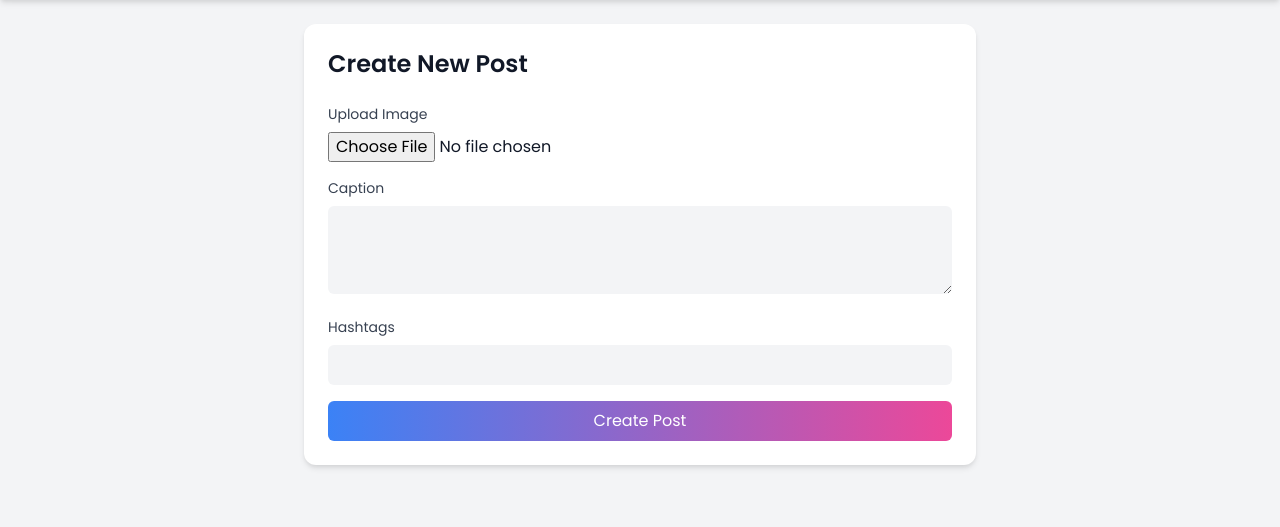
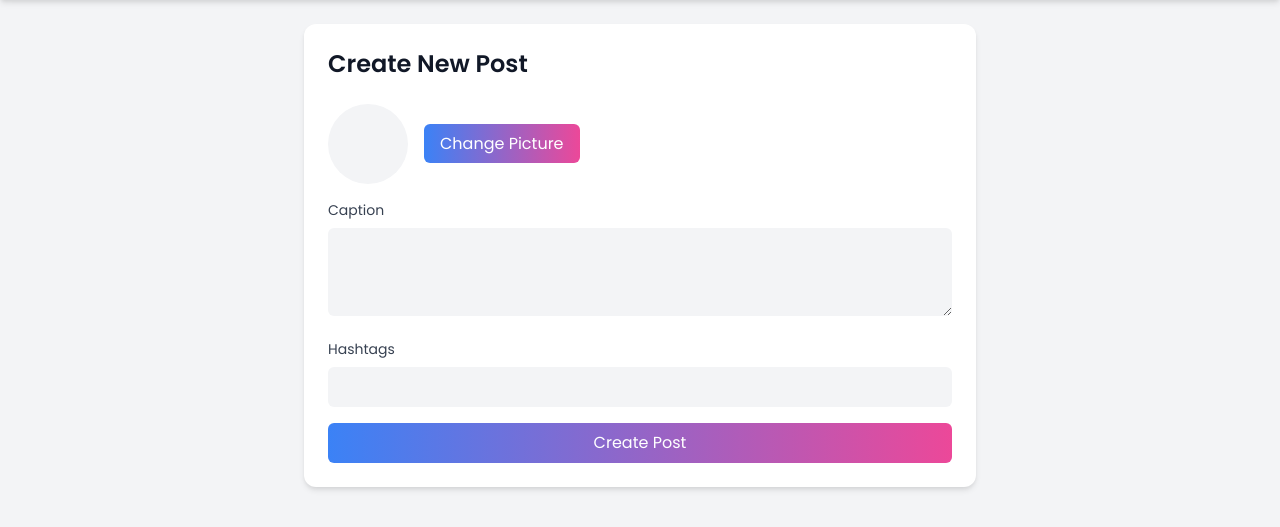
Before and after one commit to Samandar005/neo_gramm, a Django app: page /posts/create/ in a window 1280 px wide. Shown: the part 56-583 px from the top of the page. Run offline with Django 5.2, Linux system fonts and the light colour scheme; the visitor is signed in with stand-in values (Sample User, id 1); some libraries are stand-ins or nearby versions.

Commit message:
posts/form.html tugirlandi

```diff
--- a/posts/forms.py
+++ b/posts/forms.py
@@ -6,6 +6,14 @@ class PostForm(forms.ModelForm):
         model = Post
         fields = ('image', 'caption', 'hashtags')
         widgets = {
+            'image': forms.FileInput(
+                attrs={
+                    "id": "id_image",
+                    "class": "hidden",
+                    "style": "display:none;",
+                    "accept": "image/*",
+                }
+            ),
             'caption': forms.Textarea(attrs={
                 'class': 'w-full px-3 py-2 bg-gray-100 dark:bg-gray-700 rounded-md focus:outline-none focus:ring-2 focus:ring-neoblue dark:focus:ring-neopink transition-neo',
                 'rows': 3,
--- a/templates/posts/post_create.html
+++ b/templates/posts/post_create.html
@@ -13,17 +13,35 @@
                     {{ form.non_field_errors }}
                 </div>
             {% endif %}
-            <div>
-                <label for="{{ form.image.id_for_label }}" class="block text-sm font-medium text-gray-700 dark:text-gray-300 mb-2">
-                    Upload Image
-                </label>
-                {{ form.image }}
-                {% if form.image.errors %}
-                    <div class="text-red-600 text-sm mt-1">
-                        {{ form.image.errors }}
+                    <div class="flex items-center space-x-4">
+                    <div class="w-20 h-20 rounded-full bg-gray-100 flex items-center justify-center overflow-hidden">
+                        {% if form.instance.image %}
+                            <img id="imagePreview"
+                                 src="{{ form.instance.image.url }}"
+                                 alt="Image Preview"
+                                 class="w-full h-full object-cover">
+                        {% else %}
+                            <img id="imagePreview"
+                                 src=""
+                                 alt="Image Preview"
+                                 class="w-full h-full object-cover hidden">
+                            <i id="placeholderIcon"
+                               class="bi bi-person text-3xl text-gray-400"></i>
+                        {% endif %}
                     </div>
-                {% endif %}
-            </div>
+                    <div>
+                        <label for="id_image"
+                               class="bg-gradient-to-r from-neoblue to-neopink text-white py-2 px-4 rounded-md
+                                      hover:opacity-90 focus:outline-none focus:ring-2 focus:ring-offset-2
+                                      focus:ring-neoblue transition-neo cursor-pointer">
+                            Change Picture
+                        </label>
+                        {{ form.image }}
+                        {% if form.image.errors %}
+                            <p class="text-red-500 text-sm mt-1">{{ form.image.errors.0 }}</p>
+                        {% endif %}
+                    </div>
+                </div>
             <div>
                 <label for="{{ form.caption.id_for_label }}" class="block text-sm font-medium text-gray-700 dark:text-gray-300 mb-2">
                     Caption
@@ -60,4 +78,34 @@
         </form>
     </div>
 </div>
+<script>
+document.addEventListener('DOMContentLoaded', function() {
+    const fileInput = document.getElementById('id_image');
+    const imagePreview = document.getElementById('imagePreview');
+    const placeholderIcon = document.getElementById('placeholderIcon');
+
+    fileInput.addEventListener('change', function(event) {
+        const file = event.target.files[0];
+        if (file) {
+            // Read the file as a DataURL and display it
+            const reader = new FileReader();
+            reader.onload = function(e) {
+                imagePreview.src = e.target.result;
+                imagePreview.classList.remove('hidden');
+                if (placeholderIcon) {
+                    placeholderIcon.classList.add('hidden');
+                }
+            };
+            reader.readAsDataURL(file);
+        } else {
+            // If no file selected, revert to placeholder
+            imagePreview.src = '';
+            imagePreview.classList.add('hidden');
+            if (placeholderIcon) {
+                placeholderIcon.classList.remove('hidden');
+            }
+        }
+    });
+});
+</script>
 {% endblock %}
```
Also changed, not shown: templates/users/profile-update.html (+30 -38 lines).
